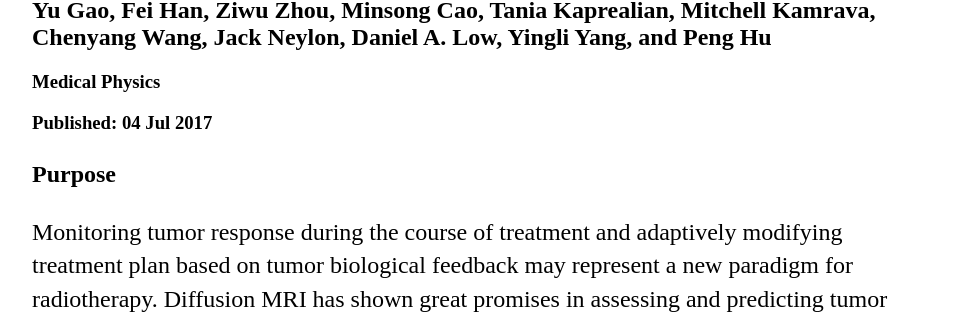
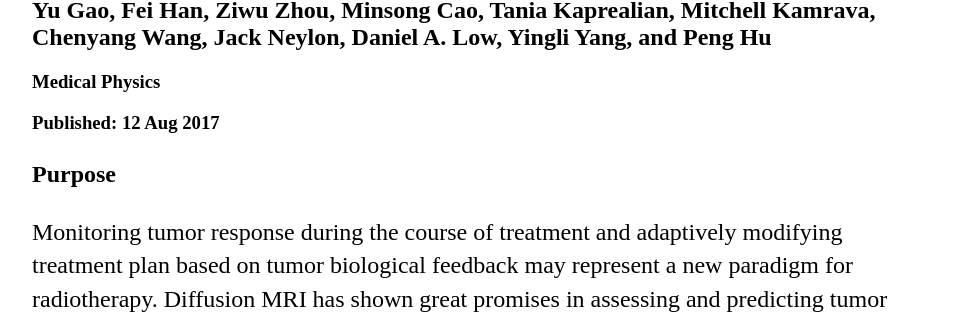
Before and after one commit to jpneylon/jpneylon.github.io, a Jekyll site: the page built from _publications/2017-08-12-distortion-free-diffusion-mri-viewray-sequence.md, in a window 1280 px wide and 900 px high. Shown: the part 365-679 px from the top of the window, without its empty margins (160-1116 px from the left). Built offline with Jekyll 4.4.1, drawn with Linux system fonts in a browser that asks for light colours.

Commit message:
Update and rename 2017-07-04-distortion-free-diffusion-mri-viewray-sequence.md to 2017-08-12-distortion-free-diffusion-mri-viewray-sequence.md

```diff
--- a/_publications/2017-07-04-distortion-free-diffusion-mri-viewray-sequence.md
+++ b/_publications/2017-08-12-distortion-free-diffusion-mri-viewray-sequence.md
@@ -6,7 +6,7 @@ journal: Medical Physics
 acronym: MedPhys
 volume: 44
 issue: 10
-date: 2017-07-04
+date: 2017-08-12
 year: 2017
 doi: https://doi.org/10.1002/mp.12465
 link: /docs/2017-07-04-distortion-free-diffusion-mri-viewray-sequence.pdf
```
